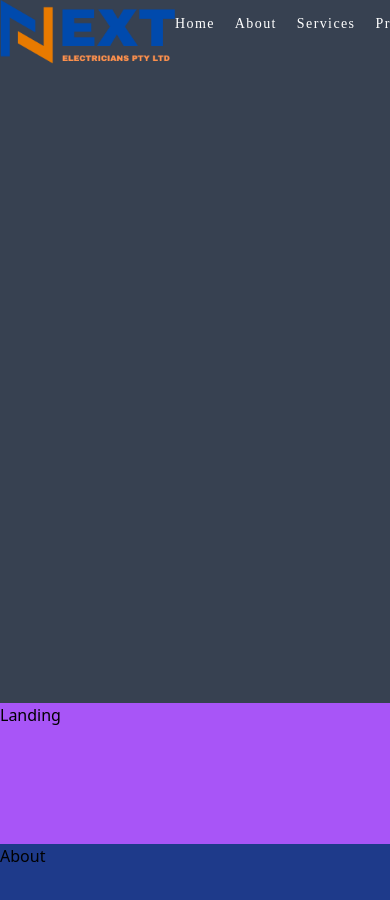
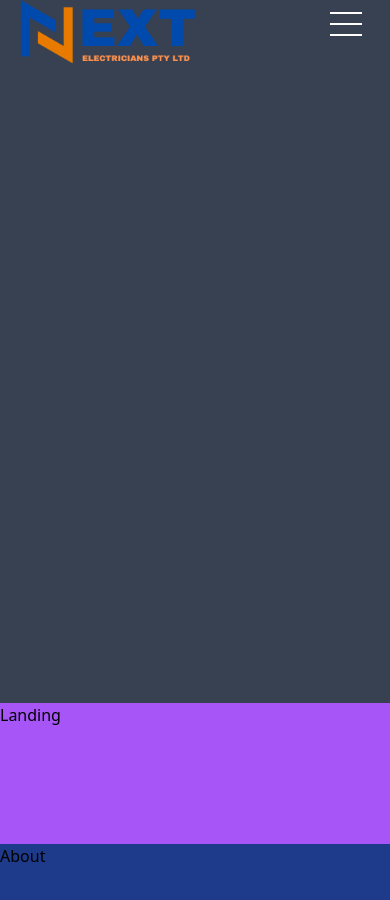
Before and after one commit to Wazmond/next-electricians, a Next.js app: page / in a window 390 px wide. Shown: the top 900 px of the page. Built offline with nearby package versions, Linux system fonts and the light colour scheme; a web font is replaced by a local one.

Commit message:
Making it responsive for mobile and larger displays, starting to set up the nav menu on smaller displays (menuState).

```diff
--- a/src/components/Header.tsx
+++ b/src/components/Header.tsx
@@ -13,6 +13,7 @@ import Link from 'next/link'
 
 export const Header = () => {
   const [bgState, setBgState] = useState<boolean>(false)
+  const [menuState, setMenuState] = useState<boolean>(false)
 
   useEffect(() => {
     const transitionValue = 100
@@ -25,10 +26,11 @@ export const Header = () => {
   }, [])
 
   return (
-    <div className={`fixed z-10 flex flex-row h-16 w-full justify-evenly`}>
+    <div className={`fixed z-10 flex flex-row h-16 w-full justify-between md:justify-evenly px-5`}>
       <Image src={Logo} alt="logo" height={64} />
       <div
-        className="flex h-12 gap-5 text-sm tracking-widest align-middle font-robotoSerif"
+        // className=" md:flex transition-all duration-300 ease-in-out w-0 overflow-hidden md:w-[386.8px] h-12 gap-5 text-sm tracking-widest align-middle font-robotoSerif"
+        className="hidden md:flex h-12 gap-5 text-sm tracking-widest align-middle font-robotoSerif"
         style={{ color: 'var(--header-text-color)' }}
       >
         <HeaderButtons title="Home" page="" />
@@ -41,16 +43,43 @@ export const Header = () => {
         <PiPhoneCallThin size={30} color={'#fff'} />
         <h2 className="text-headerText align-middle font-robotoSerif">+61 400 000 000</h2>
       </div> */}
-      <div className="flex flex-row gap-5 h-12 items-center">
-        <Link href={'https://g.co/kgs/DXmE18Y'} target="_blank">
+
+      <div className="hidden md:flex flex-row gap-5 h-12 items-center">
+        <Link href={'https://g.co/kgs/DXmE18Y'} target="_blank" aria-label="Google">
           <FaGoogle size={25} color={'#fff'} />
         </Link>
-        <Link href={'https://www.instagram.com/nextelectricians/'} target="_blank">
+        <Link
+          href={'https://www.instagram.com/nextelectricians/'}
+          target="_blank"
+          aria-label="Instagram"
+        >
           <FaInstagram size={25} color={'#fff'} />
         </Link>
-        <Link href={'https://g.co/kgs/DXmE18Y'} target="_blank">
+        <Link href={'https://g.co/kgs/DXmE18Y'} target="_blank" aria-label="Facebook">
           <FaFacebookF size={25} color={'#fff'} />
         </Link>
+      </div>
+
+      <div
+        className="md:hidden flex flex-col h-12 w-12 items-center justify-evenly hover:cursor-pointer"
+        aria-label="Menu Button"
+      >
+        <button
+          className="flex flex-col justify-between h-6 w-8"
+          onClick={() => {
+            setMenuState(!menuState), console.log(menuState)
+          }}
+        >
+          <span
+            className={`bg-white h-0.5 w-8 transition-all ${menuState ? 'rotate-45 translate-y-2.5' : ''}`}
+          />
+          <span
+            className={`bg-white h-0.5 w-8 transition-opacity ${menuState ? 'opacity-0' : 'opacity-100'}`}
+          />
+          <span
+            className={`bg-white h-0.5 w-8 transition-all ${menuState ? '-rotate-45 -translate-y-2.5' : ''}`}
+          />
+        </button>
       </div>
     </div>
   )
```
